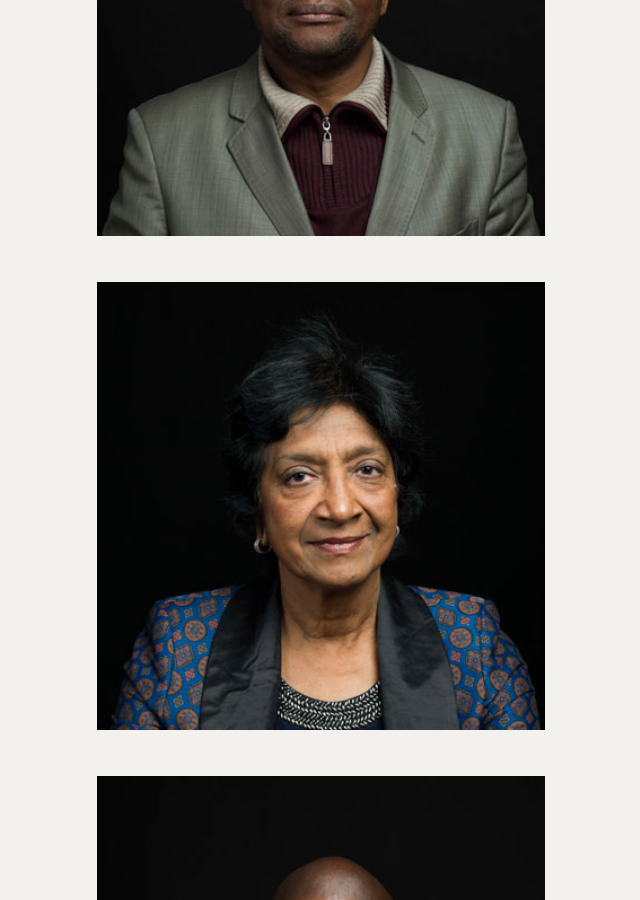
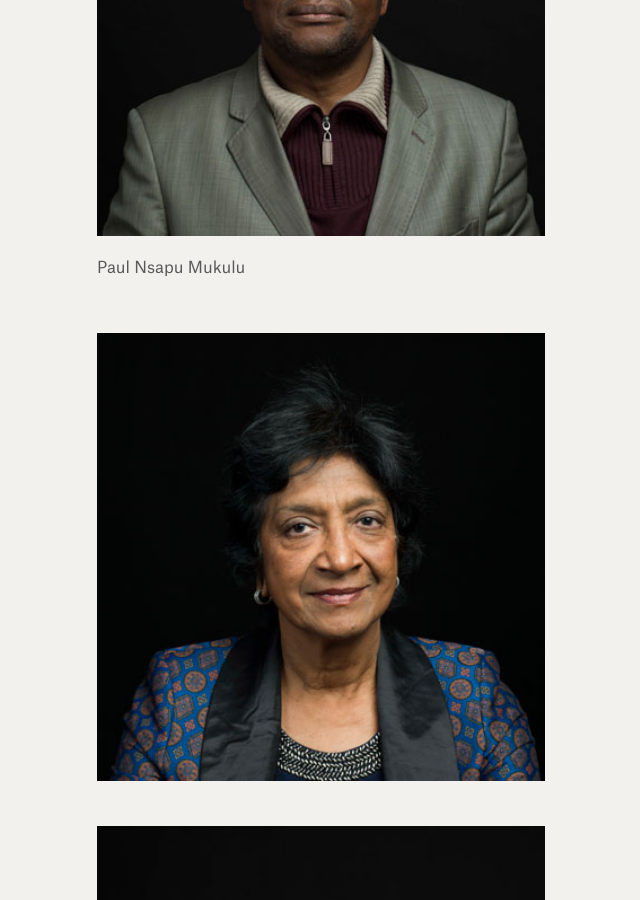
Before and after one commit to weights-and-measures/weights-and-measures.github.io, a Jekyll site: the page built from photographs.html, in a window 1280 px wide and 900 px high, scrolled down 6902 px. Shown: the whole window, without its empty margins (319-959 px from the left). Built offline with Jekyll 4.4.1, drawn with Linux system fonts in a browser that asks for light colours.

Commit message:
Updated D13

```diff
--- a/_photographs/d13.markdown
+++ b/_photographs/d13.markdown
@@ -1,7 +1,9 @@
 ---
-title: d13
+title: Paul Nsapu Mukulu
 date: 2016-12-29 17:06:00 Z
 position: 30
 ---
 
 ![paul_nsapu07.jpg](/uploads/paul_nsapu07.jpg)
+
+Paul Nsapu Mukulu
```
